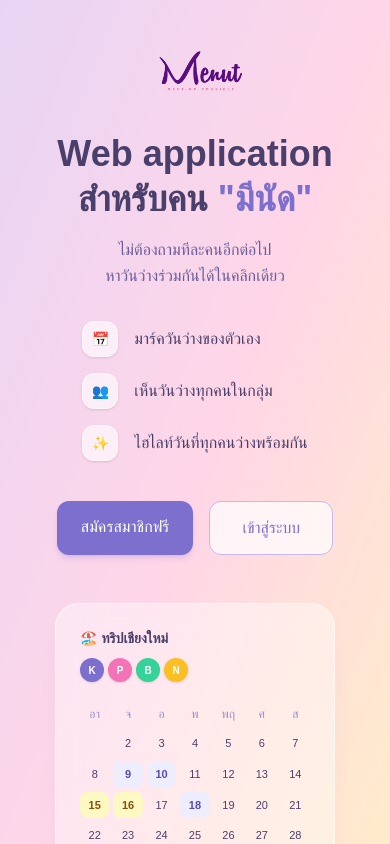
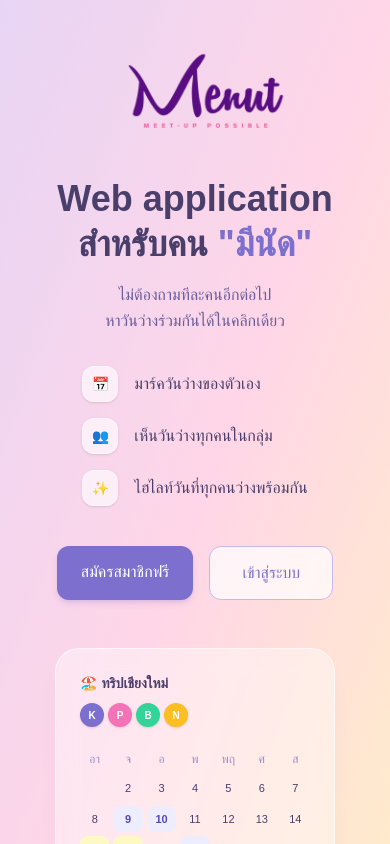
Before and after one commit to tlekclsskr/Menut, a Next.js app in the folder menut-frontend/: page / in a window 390 px wide. Shown: the top 844 px of the page. Built offline with nearby package versions, Linux system fonts and the light colour scheme; a web font is replaced by a local one.

Commit message:
fix: responsive logo on landing page

```diff
--- a/menut-frontend/app/page.jsx
+++ b/menut-frontend/app/page.jsx
@@ -6,7 +6,7 @@ export default function LandingPage() {
             <div className="w-full max-w-6xl mx-auto flex flex-col md:flex-row items-center justify-between px-6 py-12 md:py-0 md:px-16 gap-12 md:gap-8">
 
                 <div className="w-full md:w-[60%] flex flex-col items-center md:items-start justify-center gap-8 text-center md:text-left">
-                    <div className="w-[45%] max-w-[210px] min-w-[150px]">
+                    <div className="w-72 md:w-96 flex justify-start">
                         <Image
                             src="/menut-logo.png"
                             alt="Menut"
```
